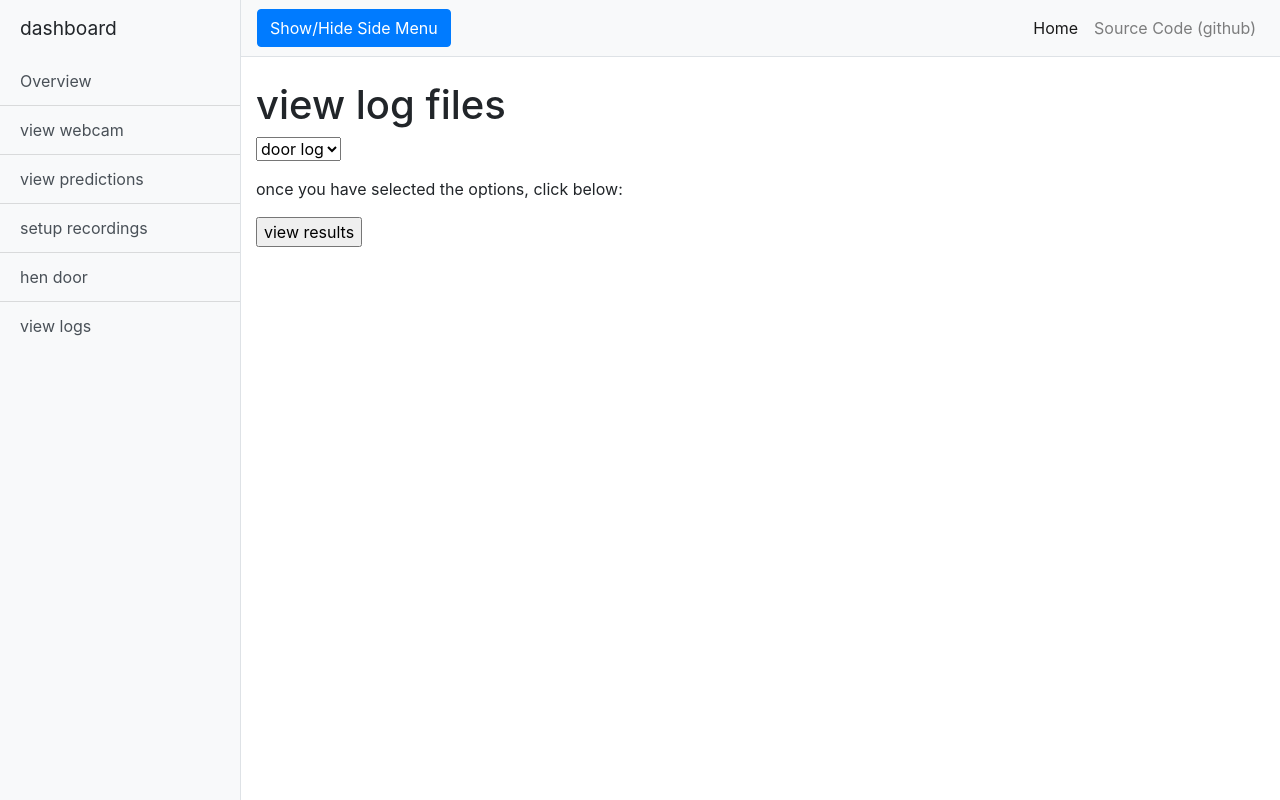
After one commit to paultanger/pi-webcam, a Flask app: page /view_logs in a window 1280 px wide. The commit adds this page. Run offline with Flask 2, Linux system fonts and the light colour scheme; parts of the project's set-up code (start-up, migrations or seed data) failed here and were passed over; some libraries are stand-ins or nearby versions.

Commit message:
add view log to app

```diff
--- a/web_app/app.py
+++ b/web_app/app.py
@@ -342,6 +342,27 @@ def custom_door():
     return render_template("hen_door.html")
 
 
+@app.route('/view_logs', methods=['GET', 'POST'])
+@basic_auth.required
+def view_logs():
+    return render_template("view_logs.html")
+
+
+@app.route('/view_logs_result', methods=['GET', 'POST'])
+def view_logs_result():
+    log_file = request.form['log_file']
+    if log_file == 'door_log':
+        log_file = '/etc/python_log_files/door_log.log'
+    else:
+        log_file = '/etc/python_log_files/app_log.log'
+    try:
+        # pull up log file
+        with open(log_file, "r") as file:
+            content = file.read()
+        return render_template("view_logs_result.html", log_file=log_file, content=content)
+    except:
+        return render_template("index.html")
+
 if __name__ == '__main__':
     # test with
     # python app.py local
--- a/web_app/templates/layout.html
+++ b/web_app/templates/layout.html
@@ -31,6 +31,7 @@
         <a href="{{ url_for('view_predict') }}" class="list-group-item list-group-item-action bg-light">view predictions</a>
         <a href="{{ url_for('setup_recordings') }}" class="list-group-item list-group-item-action bg-light">setup recordings</a>
         <a href="{{ url_for('hen_door') }}" class="list-group-item list-group-item-action bg-light">hen door</a>
+        <a href="{{ url_for('view_logs') }}" class="list-group-item list-group-item-action bg-light">view logs</a>
 
       </div>
     </div>
--- /dev/null
+++ b/web_app/templates/view_logs.html
@@ -0,0 +1,13 @@
+{% extends "layout.html" %}
+{% block content %}
+<h1 class="mt-4">view log files</h1>
+<form action="{{ url_for('view_logs_result') }}" method="POST">
+  <select name="log_file">
+    <option value="door_log">door log</option>
+    <option value="app_log">app log</option>
+    </select>
+    <p></p>
+    <p>once you have selected the options, click below:</p>
+    <input type="submit" value="view results"/>
+</form>
+{% endblock %}
--- /dev/null
+++ b/web_app/templates/view_logs_result.html
@@ -0,0 +1,6 @@
+{% extends "layout.html" %}
+{% block content %}
+        <h1 class="mt-4">viewing log file</h1>
+        <pre>{{content}}</pre>
+        <p> </p>
+        {% endblock %}
```
Also changed, not shown: web_app/templates/query.html (deleted, +0 -20 lines).
